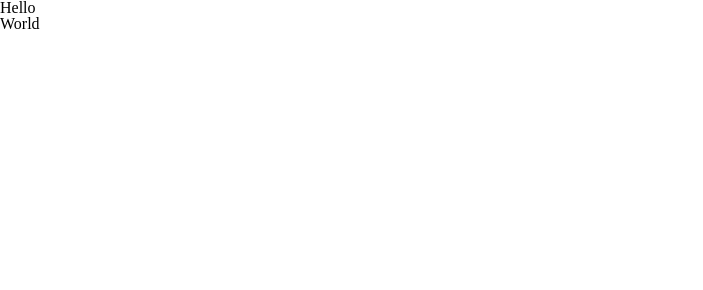
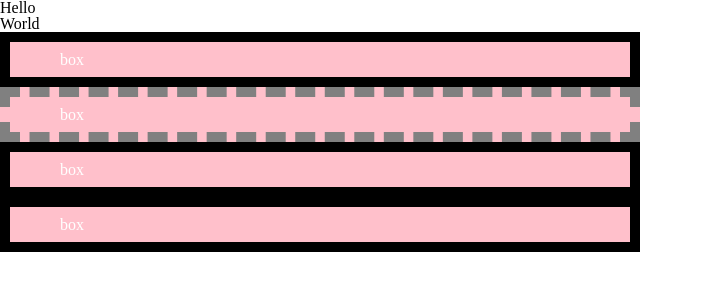
Before and after one commit to melquip/UI_II_Class, a plain HTML site: page index.html in a window 1280 px wide. Shown: the whole page, without its empty margins (0-703 px from the left). Drawn offline with Linux system fonts and the light colour scheme.

Commit message:
End of class

```diff
--- a/index.html
+++ b/index.html
@@ -12,6 +12,15 @@
 	<h1>Hello</h1>
 	<h3>World</h3>
 
+	<div class="box">box</div>
+	<div class="box dashed">
+		box
+		<div class="red"></div>
+	</div>
+	<div class="box">box</div>
+	<div class="box">box</div>
+
+
 	<script src="./script.js"></script>
 </body>
 </html>
--- a/styles2.css
+++ b/styles2.css
@@ -0,0 +1,35 @@
+* {
+	box-sizing: border-box;
+}
+
+.box {
+	width: 50px;
+	height: 50px;
+	background: pink;
+	color: white;
+
+	border: 10px solid black;
+	padding: 10px 5px 25px 50px;
+
+	width: 50%;
+
+
+}
+
+.box.dashed {
+	border-style: dashed;
+	border-color: grey;
+	/* position: relative;
+	top: 30px;
+	left: 30px; */
+	position: relative;
+
+}
+
+.red {
+	width: 50px;
+	height: 50px;
+	position: absolute;
+	top: -20px;
+	left: -20px;
+}
```
